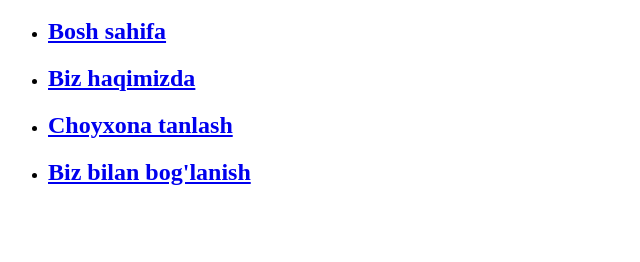
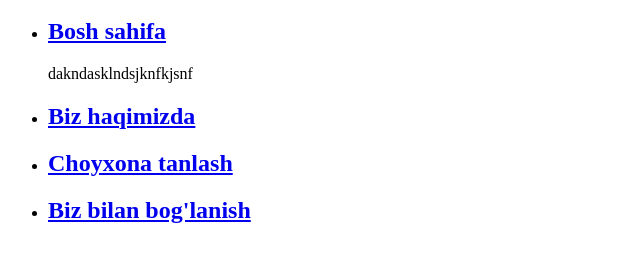
Before and after one commit to khojimurodnadjimov/first-web, a plain HTML site: page index.html in a window 1280 px wide. Shown: the part 94-356 px from the top of the page, without its empty margins (0-640 px from the left). Drawn offline with Linux system fonts and the light colour scheme.

Commit message:
this is very muhim

```diff
--- a/bosh sahifa.html
+++ b/index.html
@@ -21,7 +21,7 @@
                             </h2>
                         </a>
                     </li>
-
+dakndasklndsjknfkjsnf
                     <li>
                         <a href="biz haqimizda.html">
                             <h2>
```
